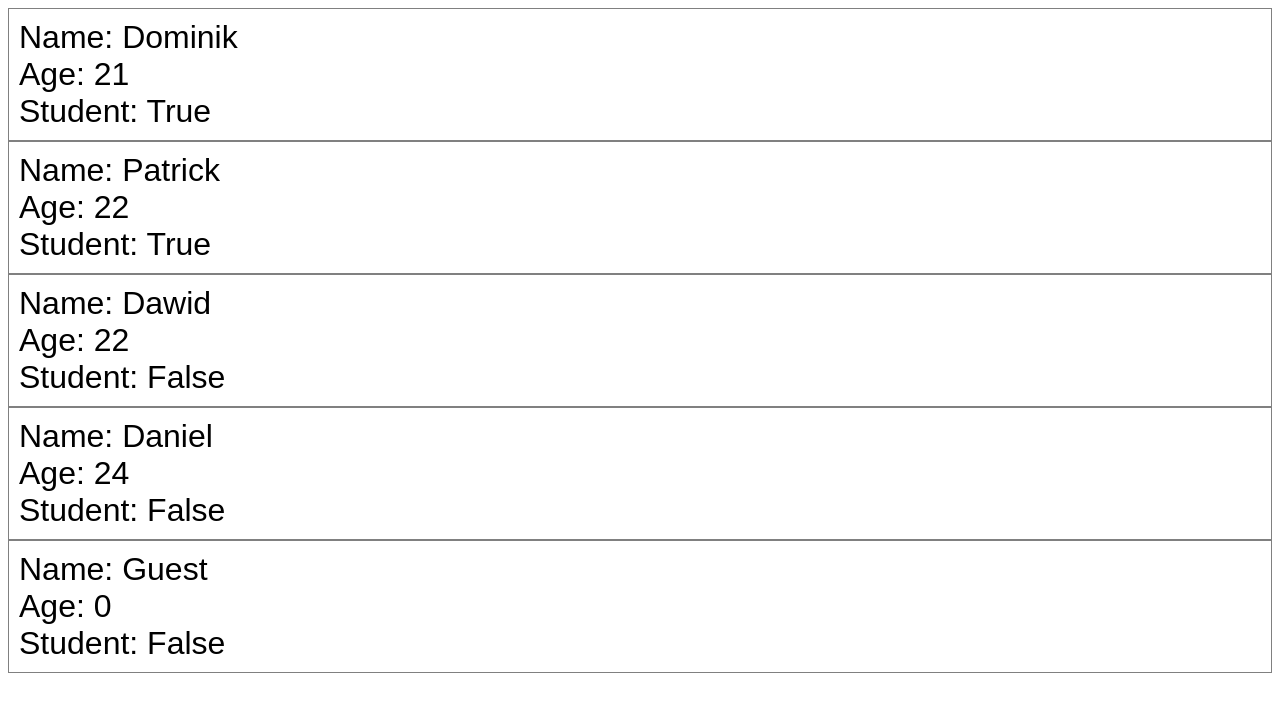
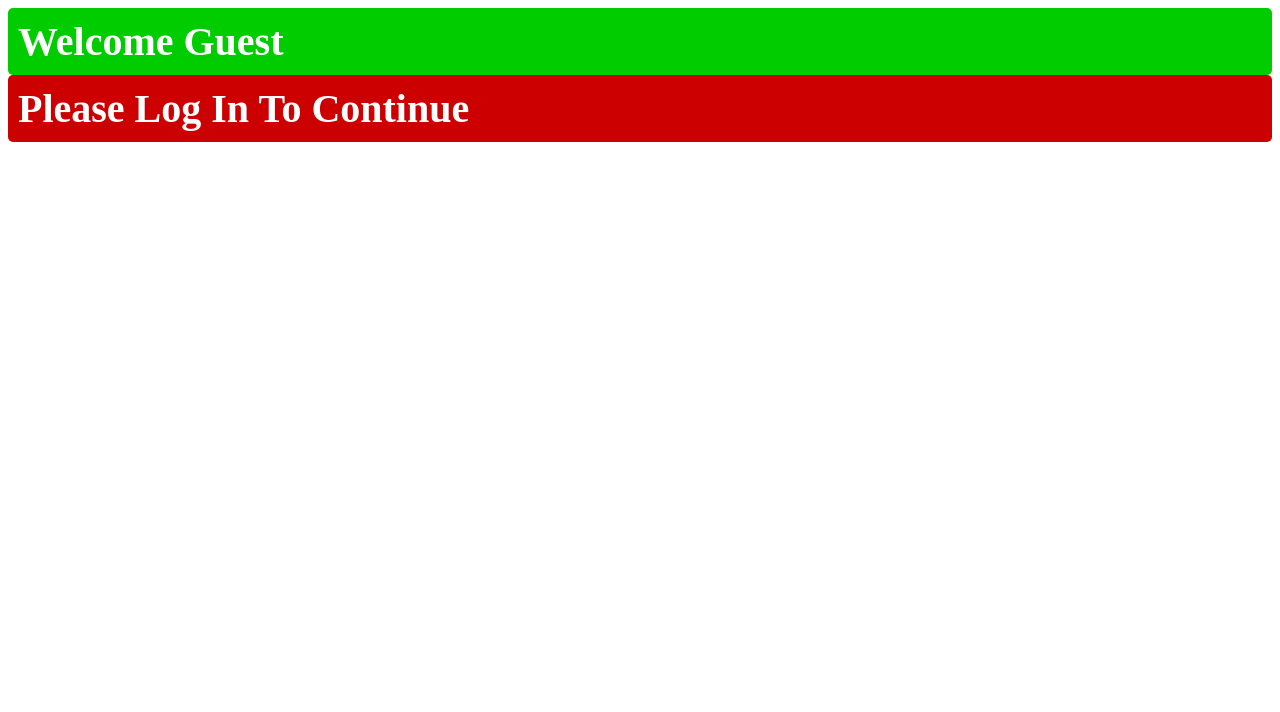
Before and after one commit to Domtracz/ReactJS, a React (Vite) app in the folder website/my-react-web/: page / in a window 1280 px wide. Shown: the top 712 px of the page. Built offline with nearby package versions, Linux system fonts and the light colour scheme.

Commit message:
conditional rendering  commit

```diff
--- a/website/my-react-web/src/App.jsx
+++ b/website/my-react-web/src/App.jsx
@@ -6,17 +6,14 @@
 
 //import Button from "./Button";
 
-import Student from "./Student";
-
+//import Student from "./Student";
+import UserGreeting from "./UserGreeting";
 
 function App() {
   return(
     <>
-    <Student name="Dominik" age = {21} isStudent={true}/>
-    <Student name="Patrick" age = {22} isStudent={true}/>
-    <Student name="Dawid" age = {22} isStudent={false}/>
-    <Student name="Daniel" age = {24} isStudent={false}/>
-    <Student/>
+  <UserGreeting isLoggedIn ={true} />
+  <UserGreeting/>
     </>
   );
 }
--- /dev/null
+++ b/website/my-react-web/src/UserGreeting.jsx
@@ -0,0 +1,24 @@
+import PropTypes from 'prop-types'
+
+function UserGreeting(props){
+
+  const welcomeMsg =  <h2 className ="welcome-msg">
+                      Welcome {props.username}
+                      </h2>
+  const loginPrompt = <h2 className="login-prompt">
+                      Please Log In To Continue
+                      </h2>
+
+  return (props.isLoggedIn ? welcomeMsg :loginPrompt);
+}
+
+UserGreeting.proptpes={
+  isLoggedIn: PropTypes.bool,
+  username: PropTypes.string,
+}
+
+UserGreeting.defaultProps={
+  isLoggedIn: false,
+  username: "Guest",
+}
+export default UserGreeting
--- a/website/my-react-web/src/index.css
+++ b/website/my-react-web/src/index.css
@@ -31,10 +31,27 @@
   font-family: Arial, sans-serif;
   font-size: 2em;
   padding: 10px;
-  border: 1px solid hsl(0, 0%, 50%);
+  border: 1px solid hsl(0, 0%, 20%);
 }
 .student p{
   margin: 0px;
+}
+.welcome-msg{
+  font-size: 2.5em;
+  background-color: hsl(120, 100%, 40%);
+  color: white;
+  padding: 10px;
+  border-radius: 5px;
+  margin:0;
+}
+
+.login-prompt{
+  font-size: 2.5em;
+  background-color: hsl(0, 100%, 40%);
+  color: white;
+  padding: 10px;
+  border-radius: 5px;
+  margin:0;
 }
 /*
 
```
